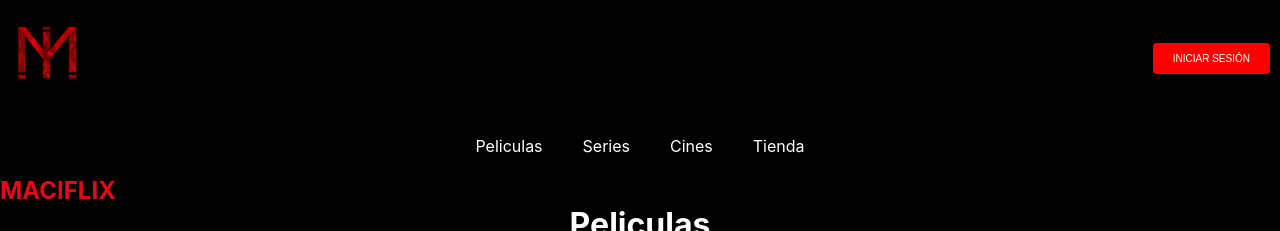
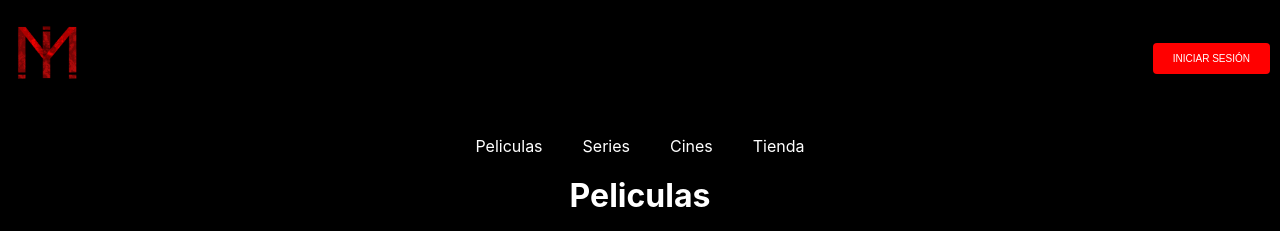
Before and after one commit to aplicacionswebiessarenal/maciflix, a PHP site: page /peliculasdisponiblescines.html in a window 1280 px wide. Shown: the top 231 px of the page. Run offline with PHP 8.4, Linux system fonts and the light colour scheme.

Commit message:
mas separacion entre las peliculas y el footer, y el borrado del anterior logo de maciflix

```diff
--- a/cines.html
+++ b/cines.html
@@ -12,7 +12,6 @@
     <body>
     <!-- Barra de menu -->
     <iframe src="header.html" onload="this.before((this.contentDocument.body||this.contentDocument).children[0]);this.remove()"></iframe>
-        <h2>MACIFLIX</h2>
         <h1>Cines disponibles</h1>
     <!-- Las peliculas disponibles -->
         <div class="contenedor-de-cines">
--- a/css/peliculasdisponibles.css
+++ b/css/peliculasdisponibles.css
@@ -51,6 +51,7 @@ h1 {
     flex-wrap: wrap;
     justify-content: center;
     font-weight: 600;
+    margin-bottom: 3em;
 }
 
 .highlight-peliculas {
--- a/peliculasdisponiblescines.html
+++ b/peliculasdisponiblescines.html
@@ -12,7 +12,6 @@
     <body>
         <iframe src="header.html" onload="this.before((this.contentDocument.body||this.contentDocument).children[0]);this.remove()"></iframe>
     <!-- Barra de menu -->
-        <h2>MACIFLIX</h2>
         <h1>Peliculas</h1>
     <!-- Las peliculas disponibles -->
         <div class="contenedor-de-peliculas">
```
